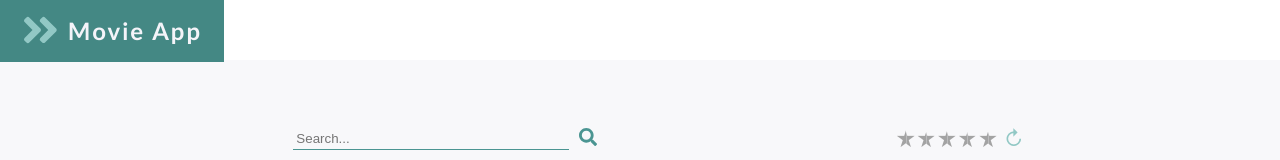
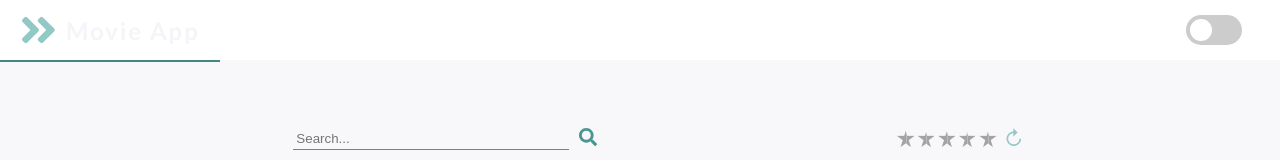
Before and after one commit to melek16/Movie-App, a React (Create React App) app: page / in a window 1280 px wide. Shown: the top 160 px of the page. Built offline with nearby package versions, Linux system fonts and the light colour scheme.

Commit message:
dark mode feature

```diff
--- a/src/App.css
+++ b/src/App.css
@@ -19,15 +19,17 @@ html,body,#root{
   height: 100%;
 }
 body{
+  overflow-y: overlay;
   background: #f8f8fa;
-  overflow-y: overlay;
 }
 /*NavBar*/
 .NavBar{
-  background: white;
   width: 100%;
   height: 60px;
   display: flex;
+  align-items: center;
+  justify-content: space-between;
+  background: white;
 }
 .NavBar a{
   height: 100%;
@@ -44,8 +46,8 @@ body{
   align-items: center;
   justify-content: center;
   color: #448884;
-  padding: 0 1%;
   border-bottom: 2px solid #448884;
+  transition:background-color 1s
 }
 #logo h2{
   margin: 0 0 0 4%;
@@ -61,6 +63,7 @@ body{
   color: #F4F4F9;
 
 }
+
 #logo:hover path{
   fill:#92C8C5
 }
@@ -261,11 +264,11 @@ body{
   outline: none;
   border: none;
   border-bottom:1px solid #4B9592;
-  background:#f8f8fa;
   padding:1%;
   margin-right: 1%;
   width: 70%;
   height: 100%;
+  background: #f8f8fa;
 }
 #srch_btn{
   outline: none;
@@ -337,10 +340,10 @@ body{
   justify-content: center;
   margin-top: 2.3%;
   border-radius:4px;
-  background:rgba(75, 149, 146,0.97);
   color: #F4F4F9;
   border: 1.7px solid #F4F4F9;
   font-weight: bold;
+  background:rgba(75, 149, 146,0.97);
 }
 #AddMovieCard #submitNewMovie:hover{
   cursor: pointer;
@@ -382,8 +385,6 @@ body{
   justify-content: center;
   padding: 1%;
   border-top:1px solid #448884;
-  border-bottom:1px solid #448884;
-
 }
 .movie_info> *{
   padding: 3% 0;
@@ -442,3 +443,68 @@ margin-bottom: 4%;}
   cursor: pointer;
   background:#35706c;
 }
+
+
+
+
+/*toggle dark or light*/
+.switch {
+  position: relative;
+  display: inline-block;
+  width: 56px;
+  height: 30px;
+  margin-right: 3%;
+}
+
+.switch input {
+  opacity: 0;
+  width: 0;
+  height: 0;
+}
+
+.slider {
+  position: absolute;
+  cursor: pointer;
+  top: 0;
+  left: 0;
+  right: 0;
+  bottom: 0;
+  background-color: #ccc;
+  -webkit-transition: .4s;
+  transition: .4s;
+}
+
+.slider:before {
+  position: absolute;
+  content: "";
+  height: 22px;
+  width: 22px;
+  left: 4px;
+  bottom: 4px;
+  background-color: white;
+  -webkit-transition: .4s;
+  transition: .4s;
+}
+
+input:checked + .slider {
+  background-color: #162d3f;
+}
+
+input:focus + .slider {
+  box-shadow: 0 0 1px #162d3f;
+}
+
+input:checked + .slider:before {
+  -webkit-transform: translateX(26px);
+  -ms-transform: translateX(26px);
+  transform: translateX(26px);
+}
+
+/* Rounded sliders */
+.slider.round {
+  border-radius: 30px;
+}
+
+.slider.round:before {
+  border-radius: 50%;
+}
--- a/src/App.js
+++ b/src/App.js
@@ -1,5 +1,6 @@
 import { useState } from 'react';
 import './App.css';
+import './darkMode.css'
 import AddMovieCard from './Components/AddMovieCard';
 import Filter from './Components/Filter';
 import Footer from './Components/Footer';
@@ -18,13 +19,14 @@ function App() {
   const [newRating, setNewRating] = useState()
   const [newHover, setNewHover] = useState()
   const [newMovie, setNewMovie] = useState({title:"",description:"",posterURL:""})
+  const [mode, setMode] = useState(true)  //true = light
   return (
     <Router>
     <div className="App">
       {showAddMovie && <AddMovieCard rating={newRating} handleRating={(i)=>setNewRating(i)}
        hover={newHover} handleHover={(i)=>setNewHover(i)} handleX={()=>setShowAddMovie(!showAddMovie)}
        newMovie={newMovie} handleChange={i=>setNewMovie(i)} handleSubmit={(newMovie)=>setListOfMovies([...listOfMovies,newMovie])}/>}
-      <NavBar/>
+      <NavBar mode={mode} handleToggle={()=>{setMode(!mode);document.querySelector('body').className=mode ?'darkbody':''}}/>
       <Switch>
         <Route exact path="/">
         <Filter search={search} handleChange={e=>setSearch(e.target.value)} handleSubmit={(e)=>{e.preventDefault();setSearch(search)}} rating={rating} handleRating={(i)=>setRating(i)} hover={hover} handleHover={(i)=>setHover(i)}/>
--- a/src/Components/AddMovieCard.js
+++ b/src/Components/AddMovieCard.js
@@ -25,7 +25,7 @@ const AddMovieCard = (props) => {
             <form onSubmit={e=>handleSubmit(e)}>
                 <input type="text" placeholder="Title" value={props.newMovie.title} onChange={(e)=>props.handleChange({...props.newMovie,title:e.target.value})} />
                 <input type="text" placeholder="Poster url" value={props.newMovie.posterURL} onChange={(e)=>props.handleChange({...props.newMovie,posterURL:e.target.value})}/>
-                <div><StarRating add={true} editable={true} handleRating={props.handleRating} rating={props.rating} hover={props.hover} handleHover={props.handleHover}/></div>
+                <div><StarRating handleRating={props.handleRating} rating={props.rating} hover={props.hover} handleHover={props.handleHover}/></div>
 
                 <textarea type="text" placeholder="Description" rows='7' value={props.newMovie.description} onChange={(e)=>props.handleChange({...props.newMovie,description:e.target.value})}/>
                 <button type="submit" id="submitNewMovie">Add to the list</button>
--- a/src/Components/Filter.js
+++ b/src/Components/Filter.js
@@ -11,7 +11,7 @@ const Filter = ({search,handleChange,rating,handleRating,hover,handleHover,handl
                 <img  alt="" src='search.svg' />
                 </button>
             </form>
-            <StarRating editable={true} handleRating={handleRating} rating={rating} hover={hover} handleHover={handleHover}/>
+            <StarRating reload={true} handleRating={handleRating} rating={rating} hover={hover} handleHover={handleHover}/>
         </div>
     )
 }
--- a/src/Components/MovieCard.js
+++ b/src/Components/MovieCard.js
@@ -8,7 +8,7 @@ const MovieCard = ({title, description, posterURL, rating},key) => {
         <div className='movieCard' >
             <div className='title_and_rating'>
                 <h5>{title}</h5>
-                <div><StarRating rating={rating} editable={false} /></div>
+                <div><StarRating rating={rating}/></div>
             </div>
            <img src={posterURL} alt='' />
            <div className="description"><p>{description}</p></div>
--- a/src/Components/MovieList.js
+++ b/src/Components/MovieList.js
@@ -9,7 +9,7 @@ const MovieList = ({listOfMovies,search,rating,showAddMovie}) => {
         !arrToShow.length ? <h1 id="no_movie">Didn't find a movie</h1> :
         <div id="movieList">
             {
-arrToShow.map((el,i)=><Link to={{pathname:`/movie/${el.title}`,state:{...el}}}><MovieCard {...el} key={i}/></Link>)
+arrToShow.map((el,i)=><Link to={{pathname:`/movie/${el.title}`,state:{...el}}}  key={i}><MovieCard {...el}/></Link>)
             }
             {arrToShow.length===listOfMovies.length ? <div id="add" onClick={showAddMovie} >
             <svg  role="img" xmlns="http://www.w3.org/2000/svg" viewBox="0 0 448 512" fill="#586F7C"><path  d="M352 240v32c0 6.6-5.4 12-12 12h-88v88c0 6.6-5.4 12-12 12h-32c-6.6 0-12-5.4-12-12v-88h-88c-6.6 0-12-5.4-12-12v-32c0-6.6 5.4-12 12-12h88v-88c0-6.6 5.4-12 12-12h32c6.6 0 12 5.4 12 12v88h88c6.6 0 12 5.4 12 12zm96-160v352c0 26.5-21.5 48-48 48H48c-26.5 0-48-21.5-48-48V80c0-26.5 21.5-48 48-48h352c26.5 0 48 21.5 48 48zm-48 346V86c0-3.3-2.7-6-6-6H54c-3.3 0-6 2.7-6 6v340c0 3.3 2.7 6 6 6h340c3.3 0 6-2.7 6-6z"></path></svg>
--- a/src/Components/NavBar.js
+++ b/src/Components/NavBar.js
@@ -1,17 +1,20 @@
 import { Link } from "react-router-dom"
 
 
-const NavBar = () => {
-
+const NavBar = ({mode,handleToggle}) => {
     return (
 
         <div className="NavBar">
-            <Link exact to='/'>
+            <Link to='/'>
             <div id="logo">
             <svg  role="img" xmlns="http://www.w3.org/2000/svg" viewBox="0 0 448 512"><path fill="#5CADA9" d="M224.3 273l-136 136c-9.4 9.4-24.6 9.4-33.9 0l-22.6-22.6c-9.4-9.4-9.4-24.6 0-33.9l96.4-96.4-96.4-96.4c-9.4-9.4-9.4-24.6 0-33.9L54.3 103c9.4-9.4 24.6-9.4 33.9 0l136 136c9.5 9.4 9.5 24.6.1 34zm192-34l-136-136c-9.4-9.4-24.6-9.4-33.9 0l-22.6 22.6c-9.4 9.4-9.4 24.6 0 33.9l96.4 96.4-96.4 96.4c-9.4 9.4-9.4 24.6 0 33.9l22.6 22.6c9.4 9.4 24.6 9.4 33.9 0l136-136c9.4-9.2 9.4-24.4 0-33.8z"></path></svg>
             <h2>Movie App</h2>
             </div>
                </Link>
+               <label className="switch" onChange={handleToggle}>
+               <input type="checkbox"/>
+                <span className="slider round"></span>
+                 </label>
         </div>
 
     )
--- /dev/null
+++ b/src/darkMode.css
@@ -0,0 +1,25 @@
+::-webkit-scrollbar-track{
+    background: #6b9997;
+  }
+  ::-webkit-scrollbar-thumb{
+    background: #366864;
+  }
+  ::-webkit-scrollbar-thumb:hover {
+    background: #475963;
+  }
+.darkbody,.darkbody #Search{
+    background:#323c42;
+      color: white;
+}
+.darkbody .NavBar,.darkbody #footer{
+    background:#3d515c;
+}
+.darkbody .movieCard > div{
+    background: rgba(80, 100, 112, 0.875);
+}
+.darkbody #AddMovieCard,.darkbody #AddMovieCard #submitNewMovie{
+    background:rgba(48, 85, 83, 0.97);
+}
+.darkbody #AddMovieCard #submitNewMovie:hover{
+    background:rgb(62, 105, 104);
+  }
```
Also changed, not shown: src/Components/StarRating.js (+9 -4 lines).
